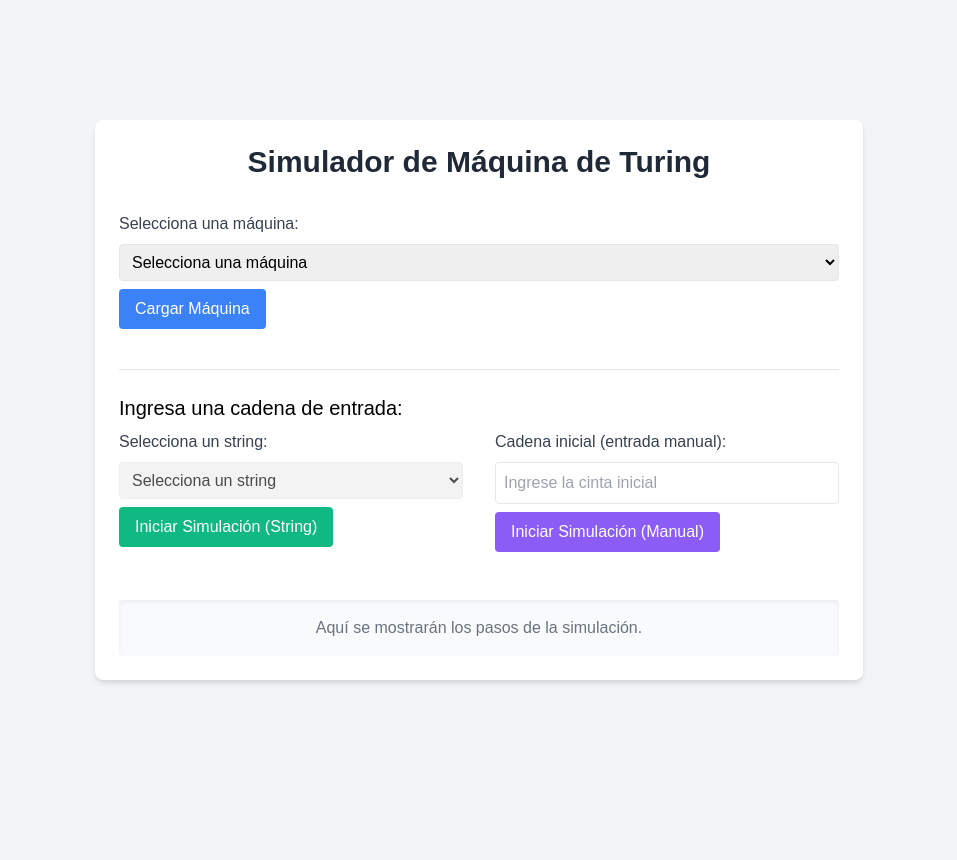
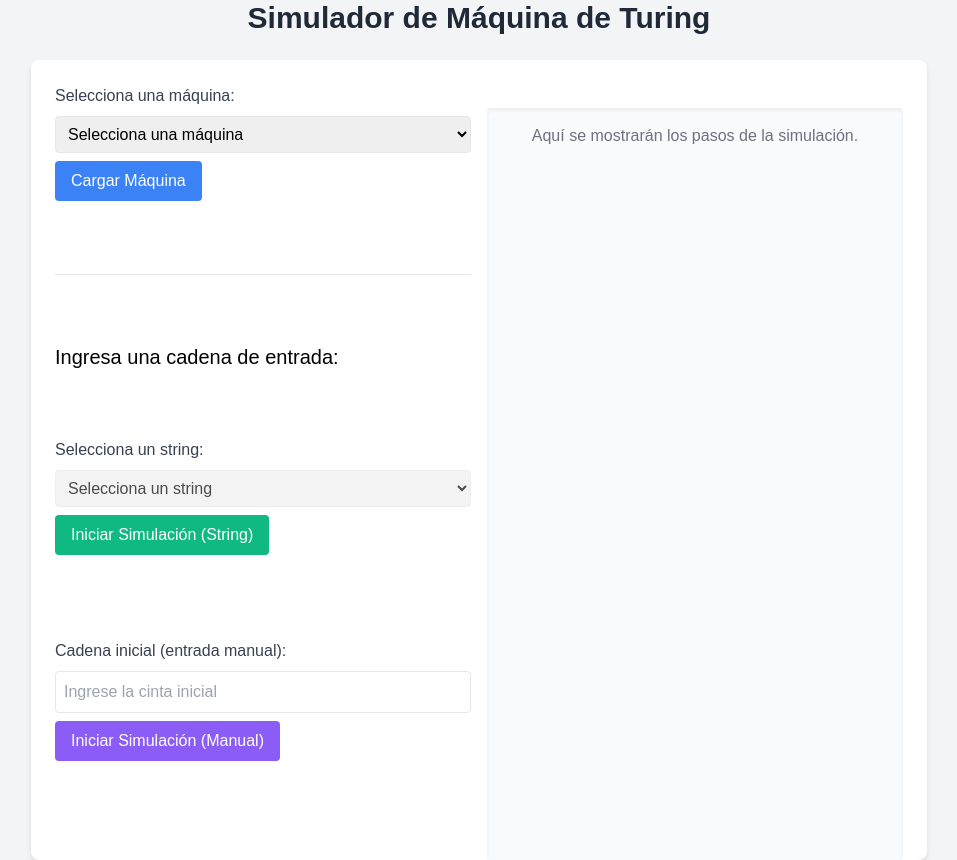
Before and after one commit to alee2602/TDC-PROYECTO3, a Flask app: page / in a window 1280 px wide. Shown: the whole page, without its empty margins (161-1118 px from the left). Before the commit the page ends 683 px from the top, so only its background shows below. Run offline with Flask 3, Linux system fonts and the light colour scheme; some libraries are stand-ins or nearby versions.

Commit message:
Now displays the first description - newer tailwind version

```diff
--- a/main.py
+++ b/main.py
@@ -40,6 +40,8 @@ def simulate():
     tm = TuringMachine(config)
 
     tm.load_tape(input_string)
+    initial_desc = "⊢["+tm.current_state + ", null]" + input_string
+    initial_desc = {"starting_state":tm.current_state, "cache": None, "string":input_string}
 
     steps = []
     while tm.current_state not in ['qaccept', 'qreject']:
@@ -50,8 +52,9 @@ def simulate():
     # Agregar el último paso para incluir el estado final
     steps.append(tm.execute_step()["description"])
 
+
     result = "aceptada" if tm.current_state == 'qaccept' else "rechazada"
-    return jsonify({"steps": steps, "result": result})
+    return jsonify({"initial_desc": initial_desc, "steps": steps, "result": result})
 
 
 @app.route('/simulate_step', methods=['POST'])
--- a/templates/index.html
+++ b/templates/index.html
@@ -4,7 +4,7 @@
     <meta charset="UTF-8">
     <meta name="viewport" content="width=device-width, initial-scale=1.0">
     <title>Simulador Máquina de Turing</title>
-    <link href="https://unpkg.com/tailwindcss@^1.0/dist/tailwind.min.css" rel="stylesheet">
+    <link rel="stylesheet" href="https://unpkg.com/tailwindcss@2.1.4/dist/tailwind.min.css" rel="stylesheet" />
     <style>
         body {
             font-family: 'Arial', sans-serif;
@@ -15,24 +15,24 @@
         }
     </style>
 </head>
-<body class="bg-gray-100 min-h-screen flex items-center justify-center">
-    <div class="flex flex-col gap-2 bg-white shadow-md rounded-lg p-6 w-full max-w-3xl">
+<body class="bg-gray-100 min-h-screen flex flex-col items-center justify-center">
     <h1 class="text-3xl font-bold text-center text-gray-800 mb-6">Simulador de Máquina de Turing</h1>
-
+    <section class="grid grid-cols-1 md:grid-cols-2 gap-4 bg-white shadow-md rounded-lg p-6 w-full max-w-4xl h-screen">
         <!-- Selección de máquina -->
-        <div class="mb-4">
+        <div class="grid grid-rows-4 gap-2">
+            <div class="row-span-1">
                 <label for="machineSelector" class="block text-gray-700 font-medium mb-2">Selecciona una máquina:</label>
                 <select id="machineSelector" class="block w-full p-2 border rounded focus:outline-none focus:ring-2 focus:ring-blue-500">
                     <option value="" disabled selected>Cargando máquinas...</option>
                 </select>
                 <button id="loadMachineButton"
-                class="bg-blue-500 text-white px-4 py-2 rounded mt-2 hover:bg-blue-600">
+                    class="bg-blue-500 text-white px-4 py-2 rounded mt-2 hover:bg-blue-600 justify-self-center">
                     Cargar Máquina
                 </button>
             </div>
-        <hr class="my-4">
+            <div class="row-span-3 grid grid-cols-1 md:grid-cols-[3fr_2fr] gap-2">
+                <hr>
                 <h1 class="text-xl">Ingresa una cadena de entrada:</h1>
-        <div class="grid grid-cols-2 gap-8">
                 <!-- Strings de simulación -->
                 <div class="mb-4">
                     <label for="stringSelector" class="block text-gray-700 font-medium mb-2">Selecciona un string:</label>
@@ -60,13 +60,15 @@
                     </button>
                 </div>
             </div>
+        </div>
+
+        <!-- Resultados de la simulación -->
+        <div id="simulation" class="mt-6 p-4 bg-gray-50 rounded shadow-inner overflow-y-auto h-full">
+            <p class="text-gray-500 text-center">Aquí se mostrarán los pasos de la simulación.</p>
+        </div>
+    </section>
 
 
-        <!-- Resultados de la simulación -->
-        <div id="simulation" class="mt-6 p-4 bg-gray-50 rounded shadow-inner scrollable">
-            <p class="text-gray-500 text-center">Aquí se mostrarán los pasos de la simulación.</p>
-        </div>
-    </div>
 
     <script>
         // Función para cargar las máquinas disponibles
@@ -156,8 +158,19 @@
                 });
 
                 const data = await response.json();
+                console.log(data.initial_desc)
                 const simulationDiv = document.getElementById("simulation");
-                simulationDiv.innerHTML = "";
+                starting_header = data.initial_desc.starting_state + ", " + data.initial_desc.cache
+                string = data.initial_desc.string
+                first_symbol = string[0]
+                rest = string.slice(1)
+                simulationDiv.innerHTML = `
+                        <div class="p-2 border-b">
+                            ⊢
+                            <strong>[${starting_header}]</strong>
+                            <span class="text-red-700">${first_symbol}</span>${rest}
+                        </div>
+                    `;
 
                 if (data.error) {
                     simulationDiv.textContent = data.error;
```
Also changed, not shown: README.md. Lines whose indentation alone changed are shown as unchanged.
